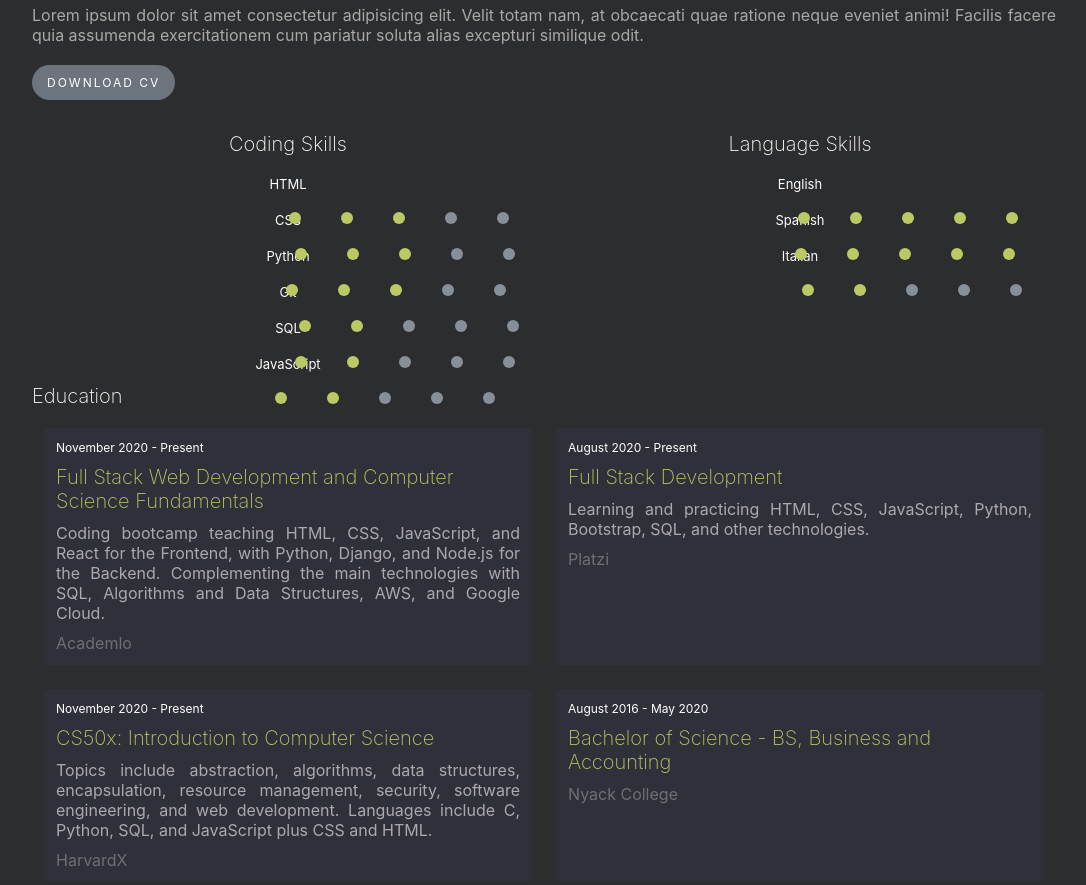
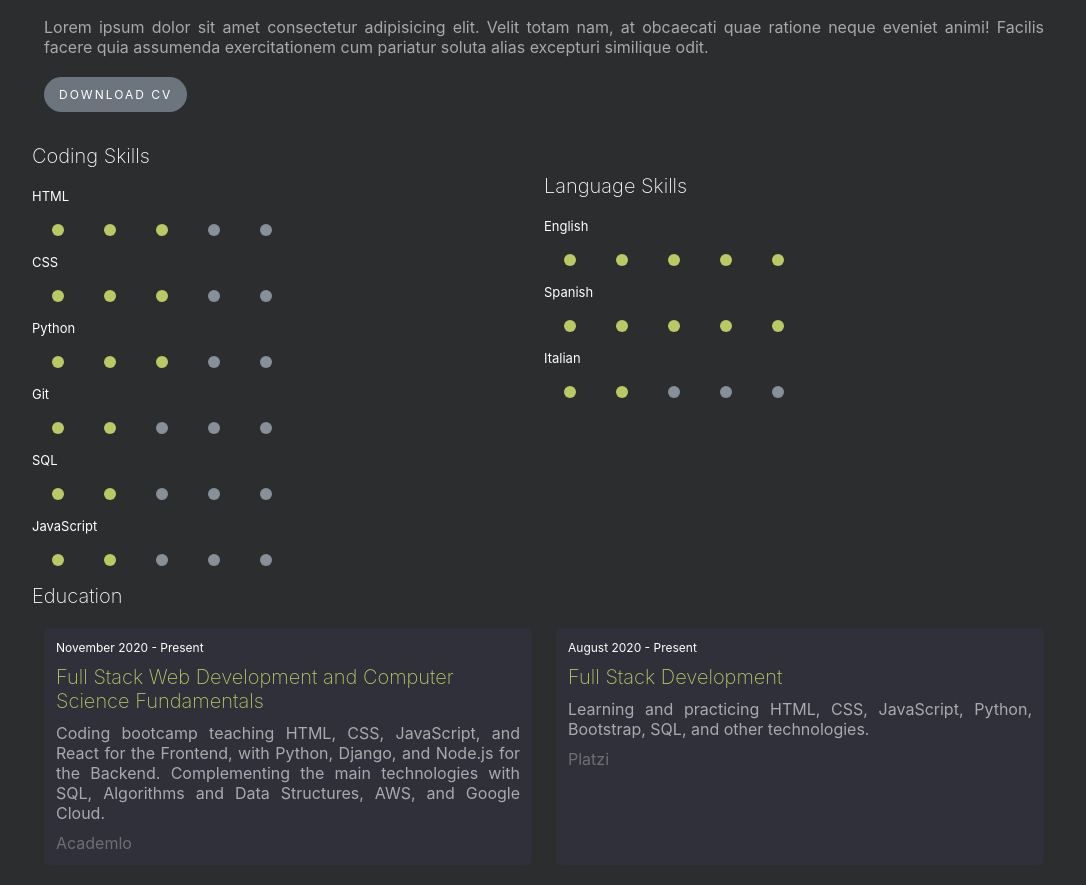
Before and after one commit to candrepa1/portfolio-current, a plain HTML site: page index.html in a window 1280 px wide. Shown: the part 2013-2898 px from the top of the page, without its empty margins (96-1182 px from the left). Drawn offline with Linux system fonts and the light colour scheme.

Commit message:
after netlify mess

```diff
--- a/index.html
+++ b/index.html
@@ -115,6 +115,8 @@
         <section id="Resume">
             <h2>Resume</h2>
             <div class="container">
+                <div class="row">
+                    <div class="col-12">
                         <picture class="img-container">
                             <img src="./0.jpeg" alt="Camila's picture">
                         </picture>
@@ -122,8 +124,10 @@
                         <p class="paragraph mb">Frontend Developer from Sogamoso, Colombia. I'm currently looking for a job opportunity to apply my skills and learn further.</p>
                         <p class="paragraph mb">Lorem ipsum dolor sit amet consectetur adipisicing elit. Velit totam nam, at obcaecati quae ratione neque eveniet animi! Facilis facere quia assumenda exercitationem cum pariatur soluta alias excepturi similique odit.</p>
                         <a href="./CV_CamilaParadaValderrama.pdf" target="_blank" class="cv-button">DOWNLOAD CV</a>
-                <div class="row">
-                    <div class="col-12 col-md-6 flex-center">
+                    </div>
+                </div>
+                <div class="skills-container">
+                    <div class="coding-container">
                         <h3 class="mb mt">Coding Skills</h3>
                         <div class="html">
                             <p>HTML</p>
@@ -136,7 +140,7 @@
                             </ul>
                         </div>
                         <div class="css">
-                            <p class="mt">CSS</p>
+                            <p class="mt-extra">CSS</p>
                             <ul class="dot-levels">
                                 <li><div class="dot"></div></li>
                                 <li><div class="dot"></div></li>
@@ -146,7 +150,7 @@
                             </ul>
                         </div>
                         <div class="python">
-                            <p class="mt">Python</p>
+                            <p class="mt-extra">Python</p>
                             <ul class="dot-levels">
                                 <li><div class="dot"></div></li>
                                 <li><div class="dot"></div></li>
@@ -156,7 +160,7 @@
                             </ul>
                         </div>
                         <div class="git">
-                            <p class="mt">Git</p>
+                            <p class="mt-extra">Git</p>
                             <ul class="dot-levels">
                                 <li><div class="dot"></div></li>
                                 <li><div class="dot"></div></li>
@@ -166,7 +170,7 @@
                             </ul>
                         </div>
                         <div class="sql">
-                            <p class="mt">SQL</p>
+                            <p class="mt-extra">SQL</p>
                             <ul class="dot-levels">
                                 <li><div class="dot"></div></li>
                                 <li><div class="dot"></div></li>
@@ -176,7 +180,7 @@
                             </ul>
                         </div>
                         <div class="javascript">
-                            <p class="mt">JavaScript</p>
+                            <p class="mt-extra">JavaScript</p>
                             <ul class="dot-levels">
                                 <li><div class="dot"></div></li>
                                 <li><div class="dot"></div></li>
@@ -186,8 +190,8 @@
                             </ul>
                         </div>
                     </div>
-                    <div class="col-12 col-md-6 flex-center">
-                        <h3 class="mt mb">Language Skills</h3>
+                    <div class="languages-container">
+                        <h3 class="mt-extra mb">Language Skills</h3>
                         <div class="english">
                             <p>English</p>
                             <ul class="dot-levels">
@@ -199,7 +203,7 @@
                             </ul>
                         </div>
                         <div class="spanish">
-                            <p class="mt">Spanish</p>
+                            <p class="mt-extra">Spanish</p>
                             <ul class="dot-levels">
                                 <li><div class="dot"></div></li>
                                 <li><div class="dot"></div></li>
@@ -209,7 +213,7 @@
                             </ul>
                         </div>
                         <div class="italian">
-                            <p class="mt">Italian</p>
+                            <p class="mt-extra">Italian</p>
                             <ul class="dot-levels">
                                 <li><div class="dot"></div></li>
                                 <li><div class="dot"></div></li>
@@ -220,7 +224,9 @@
                         </div>
                     </div>
                 </div>
-                <h3>Education</h3>
+            </div>
+            <div class="container">
+                <h3 class="mt-extra">Education</h3>
                 <div class="row">
                     <div class="col-12 col-lg-6">
                         <div class="card education">
--- a/style.css
+++ b/style.css
@@ -66,6 +66,10 @@ h4 {
 
 .pb {
     padding-bottom: 20px;
+}
+
+.pt {
+    padding-top: 20px;
 }
 
 
@@ -180,6 +184,14 @@ ul {
     align-items: center;
 }
 
+.mr {
+    margin-right: 20px;
+}
+
+.mt-extra {
+    margin-top: 50px;
+}
+
 
 /* Portfolio projects' cards */
 
@@ -243,9 +255,17 @@ ul {
     background-color: #879099;
 }
 
+/* .htmlm .css {
+    display: flex;
+    flex-direction: column;
+    align-items: center;
+    justify-content: center;
+} */
+
 .html p, .css p, .python p, .git p, .sql p, .javascript p, .english p, .spanish p, .italian p {
     font-size: 1.3rem;
 }
+
 
 
 /* Buttons */
@@ -481,6 +501,41 @@ ul {
         top: 0;
     }
 
+    .nav {
+        justify-content: center;
+    }
+
+    .skills-container {
+        display: flex;
+        flex-wrap: wrap;
+    }
+
+    .coding-container {
+        display: flex;
+        flex-direction: column;
+        align-items: flex-start;
+        justify-content: center;
+        text-align: center;
+        width: 50%;
+
+    }
+
+    /* .javascript {
+        padding-left: 30px;
+    }
+
+    .python {
+        padding-left: 20px;
+    } */
+
+    .languages-container {
+        display: flex;
+        flex-direction: column;
+        align-items: flex-start;
+        text-align: center;
+        width: 50%;
+    }
+
     .col-md-1 {
         width: 8.33%;
     }
@@ -527,14 +582,6 @@ ul {
 
     .col-md-12 {
         width: 100%;
-    }
-
-    .nav ul.hide {
-        display: flex;
-    }
-
-    .nav {
-        justify-content: center;
     }
 }
 
```
Lines whose indentation alone changed are shown as unchanged.
